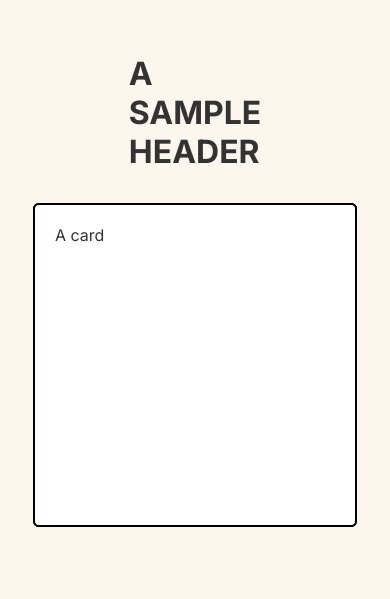
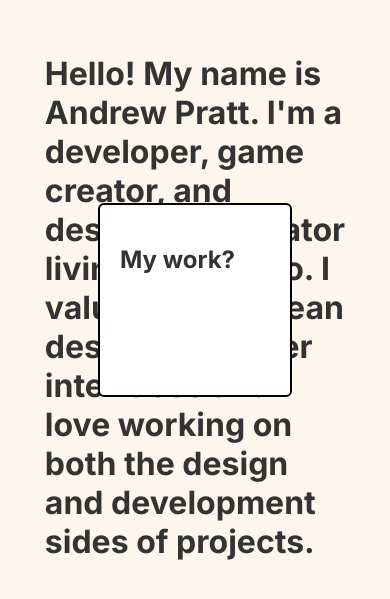
Before and after one commit to apratt957/2024portfolio, a Next.js app: page / in a window 390 px wide. Shown: the part 135-734 px from the top of the page. Built offline with nearby package versions, Linux system fonts and the light colour scheme.

Commit message:
add click handler to cards

```diff
--- a/src/app/card.tsx
+++ b/src/app/card.tsx
@@ -1,13 +1,17 @@
 import { motion } from "framer-motion"
 import styles from "./page.module.css"
 
-interface CardProps {
-    dragConstraint: object
+type CardProps = {
+    dragConstraint: object,
+    title: string,
+    handleClick: React.MouseEventHandler<HTMLElement>
 }
 
 export default function Card(props: CardProps) {
 
     return (
-        <motion.div drag dragConstraints={props.dragConstraint} className={styles.card}>A card</motion.div>
+        <motion.article drag dragConstraints={props.dragConstraint} className={styles.card} onClick={props.handleClick}>
+            <h1>{props.title}</h1>
+        </motion.article>
     );
   }
--- a/src/app/page.module.css
+++ b/src/app/page.module.css
@@ -27,9 +27,12 @@
 }
 
 /* Mobile */
-/* @media (max-width: 700px) {
-
-} */
+@media (max-width: 700px) {
+  .card {
+    width: 150px;
+    height: 150px;
+  }
+}
 
 /* Tablet and Smaller Desktop */
 /* @media (min-width: 701px) and (max-width: 1120px) {
--- a/src/app/page.tsx
+++ b/src/app/page.tsx
@@ -1,22 +1,33 @@
 'use client'
 
 import { motion } from "framer-motion"
-import { useRef } from "react"
+import { Fragment, useRef, useState } from "react"
 import Card from "./card"
 import styles from "./page.module.css"
 
 export default function Home() {
 
+  const [isPopped, setIsPopped] = useState(false)
+
   const constraintsRef = useRef(null)
+
+  const handleCardClick = () => {
+    if (!isPopped) setIsPopped(true)
+    console.log('hello')
+  }
 
   return (
     <motion.main ref={constraintsRef}  className={styles.main}>
       <header>
-        <h1>A SAMPLE HEADER</h1>
+        <h1>Hello! My name is Andrew Pratt. I'm a developer, game creator, and designer/illustrator living in Chicago. I value simple, clean designs and user interfaces and I love working on both the design and development sides of projects.</h1>
       </header>
-      <Card dragConstraint={constraintsRef} />
-      <Card dragConstraint={constraintsRef} />
-      <Card dragConstraint={constraintsRef} />
+      {!isPopped ? <Card dragConstraint={constraintsRef} title={'My work?'} handleClick={handleCardClick} /> :
+        <Fragment>
+          <Card dragConstraint={constraintsRef} title={'My work!'} handleClick={handleCardClick} />
+          <Card dragConstraint={constraintsRef} title={'My work!'} handleClick={handleCardClick} />
+          <Card dragConstraint={constraintsRef} title={'My work!'} handleClick={handleCardClick} />
+        </Fragment>
+      }
     </motion.main>
   );
 }
```
